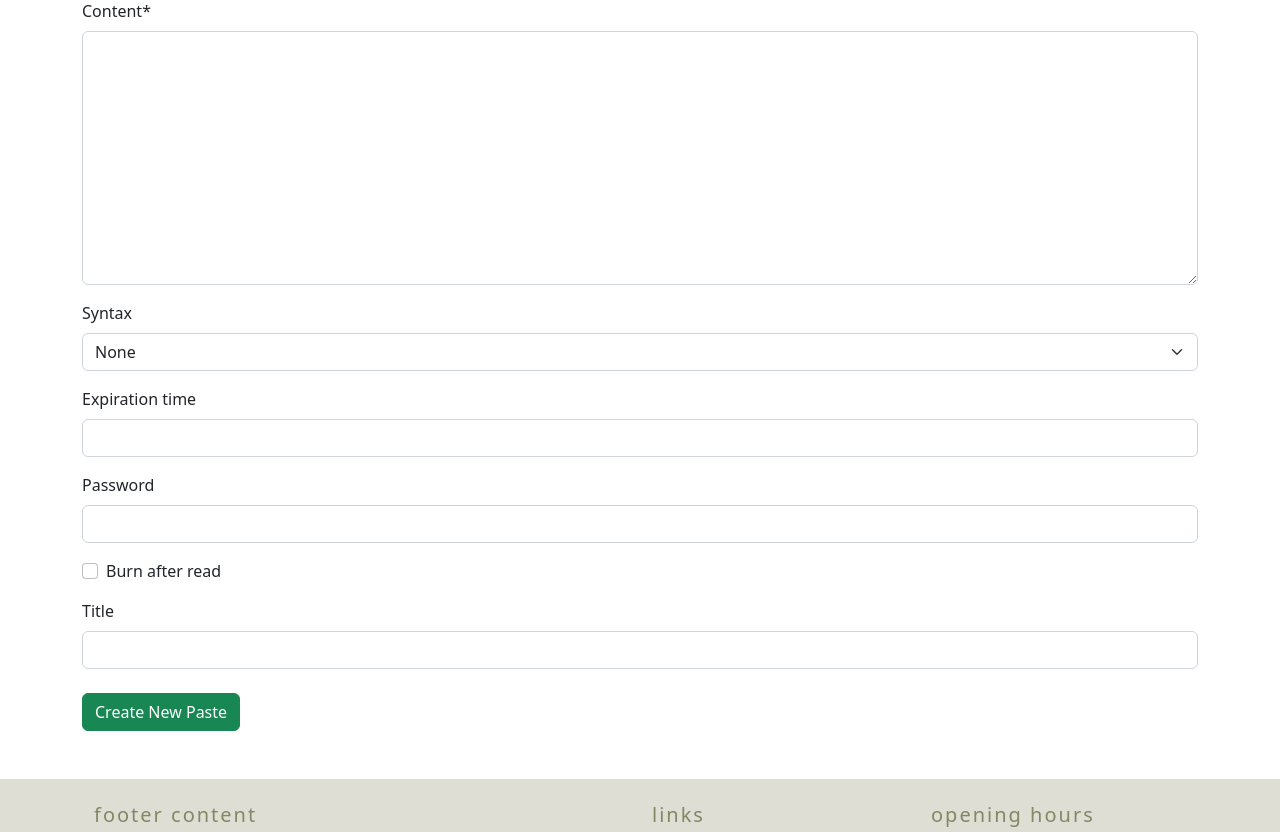
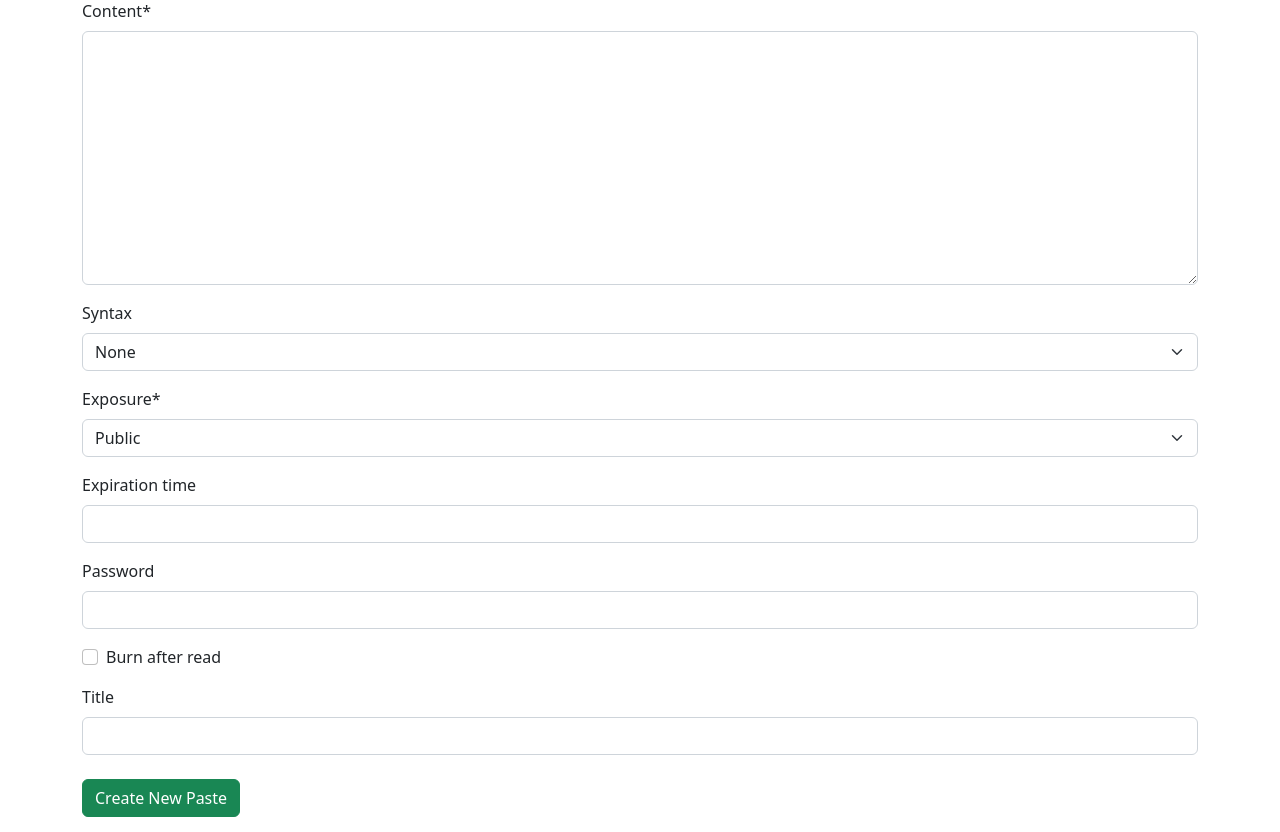
Before and after one commit to kstypik/PasteMate, a Django app: page / in a window 1280 px wide. Shown: the part 153-985 px from the top of the page. Run offline with Django 4.2, Linux system fonts and the light colour scheme; some libraries are stand-ins or nearby versions.

Commit message:
Add Pastes exposure options

```diff
--- a/pastes/forms.py
+++ b/pastes/forms.py
@@ -16,6 +16,7 @@ class PasteForm(forms.ModelForm):
         fields = [
             "content",
             "syntax",
+            "exposure",
             "expiration_time",
             "password",
             "burn_after_read",
--- a/pastes/models.py
+++ b/pastes/models.py
@@ -11,22 +11,40 @@ from pygments.lexers import get_lexer_by_name
 User = get_user_model()
 
 
+class PublishedManager(models.Manager):
+    def get_queryset(self):
+        return super().get_queryset().filter(exposure=Paste.Exposure.PUBLIC)
+
+
 class Paste(TimeStampedModel):
+    class Exposure(models.TextChoices):
+        PUBLIC = "PU", "Public"
+        UNLISTED = "UN", "Unlisted"
+        PRIVATE = "PR", "Private"
+
     uuid = models.UUIDField(default=uuid.uuid4, editable=False, unique=True)
     author = models.ForeignKey(User, on_delete=models.CASCADE, null=True, blank=True)
     content = models.TextField()
     content_html = models.TextField(blank=True)
     syntax = models.CharField(max_length=50, blank=True)
     expiration_time = models.TimeField(null=True, blank=True)
+    exposure = models.CharField(
+        max_length=2, choices=Exposure.choices, default=Exposure.PUBLIC
+    )
     # folder =
     password = models.CharField(max_length=100, blank=True)
     burn_after_read = models.BooleanField(default=False)
     title = models.CharField(max_length=50, blank=True)
 
+    objects = models.Manager()
+    published = PublishedManager()
+
     def get_absolute_url(self):
         return reverse("pastes:detail", kwargs={"uuid": self.uuid})
 
     def save(self, *args, **kwargs):
+        if not self.title:
+            self.title = "Untitled"
         if self.syntax:
             lexer = get_lexer_by_name(self.syntax, stripall=True)
             self.content_html = highlight(
--- a/pastes/views.py
+++ b/pastes/views.py
@@ -37,15 +37,18 @@ class PasteInstanceMixin:
     slug_url_kwarg = "uuid"
     context_object_name = "paste"
 
-    def get_context_data(self, **kwargs):
-        context = super().get_context_data(**kwargs)
-        context["title"] = self.object.title if self.object.title else "Untitled"
-
-        return context
-
 
 class PasteDetailView(PasteInstanceMixin, DetailView):
     template_name = "pastes/detail.html"
+
+    def get_object(self, queryset=None):
+        object = super().get_object()
+        if object.exposure == Paste.Exposure.PRIVATE:
+            if object.author == self.request.user:
+                return object
+            raise Http404
+
+        return object
 
 
 class PasteAuthorMixin:
@@ -76,7 +79,9 @@ class UserPasteListView(ListView):
 
     def get_queryset(self):
         self.user = get_object_or_404(User, username=self.kwargs["username"])
-        return Paste.objects.filter(author=self.user)
+        if self.request.user == self.user:
+            return Paste.objects.filter(author=self.user)
+        return Paste.published.filter(author=self.user)
 
     def get_context_data(self, **kwargs):
         context = super().get_context_data(**kwargs)
@@ -89,4 +94,4 @@ class PasteArchiveListView(ListView):
     template_name = "pastes/archive.html"
 
     def get_queryset(self):
-        return Paste.objects.all()[: settings.PASTES_ARCHIVE_LENGTH]
+        return Paste.published.all()[: settings.PASTES_ARCHIVE_LENGTH]
--- a/templates/pastes/detail.html
+++ b/templates/pastes/detail.html
@@ -1,11 +1,11 @@
 {% extends '_base.html' %}
 
 {% block title %}
-{{ title }} {{ block.super }}
+{{ paste.title }} {{ block.super }}
 {% endblock title %}
 
 {% block content %}
-<h1>{{ title }}</h1>
+<h1>{{ paste.title }}</h1>
 <p>Added by {% if paste.author %}<a href="#">{{ paste.author }}</a>{% else %}Anonymous{% endif %}</p>
 <div>
   {% if user == paste.author %}
--- a/templates/pastes/form.html
+++ b/templates/pastes/form.html
@@ -4,7 +4,7 @@
 {% block title %}{{ action_type }} {{ block.super }}{% endblock %}
 
 {% block content %}
-<h2>{{ action_type }}{% if title %} {{ title }}{% endif %}</h2>
+<h2>{{ action_type }}{% if paste %} {{ paste.title }}{% endif %}</h2>
 <form method="post">
   {% csrf_token %}
   {{ form|crispy }}
```
Also changed, not shown: pastes/migrations/0006_paste_exposure.py (added), pastes/migrations/0007_alter_paste_managers.py (added), pastes/migrations/0008_alter_paste_managers.py (added).
